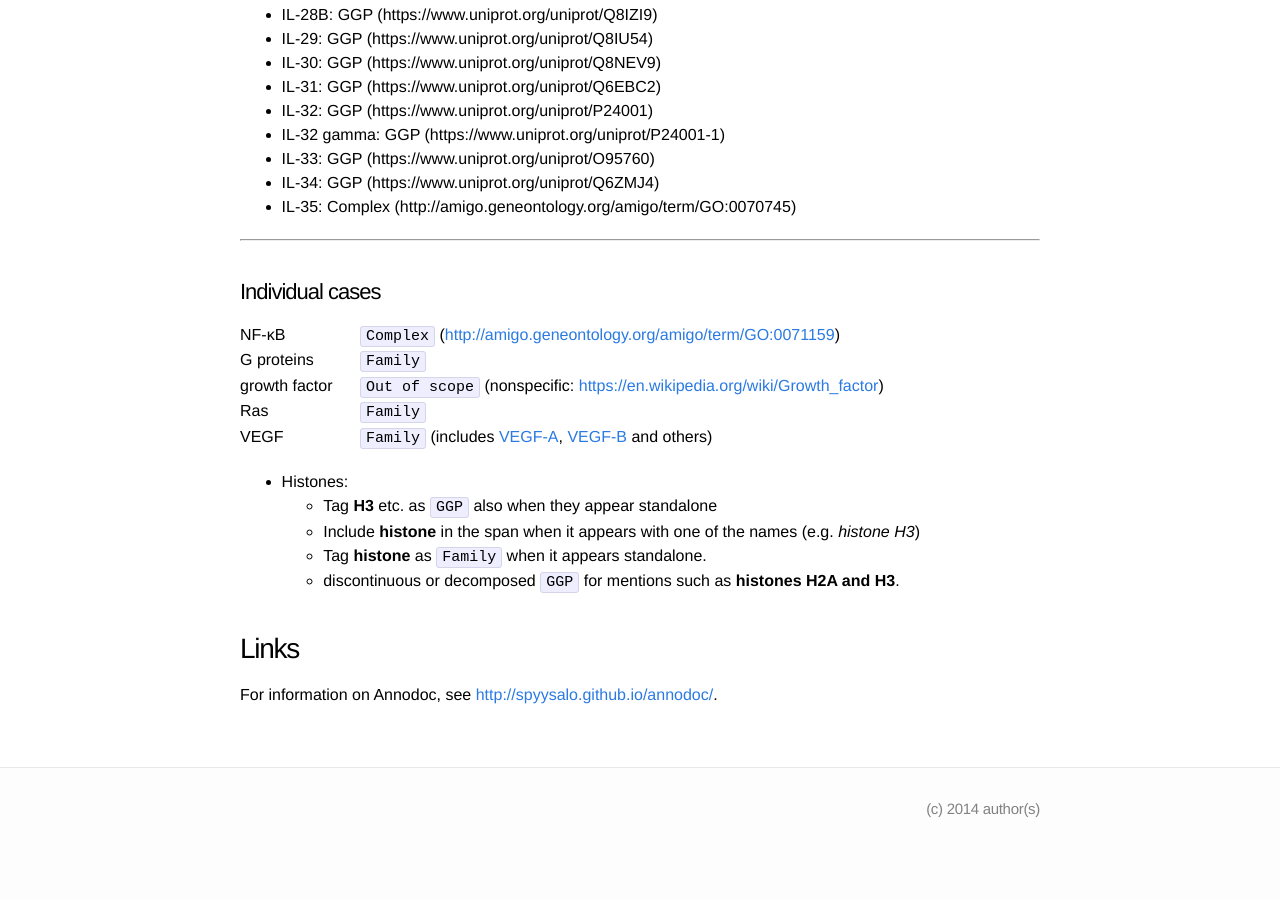
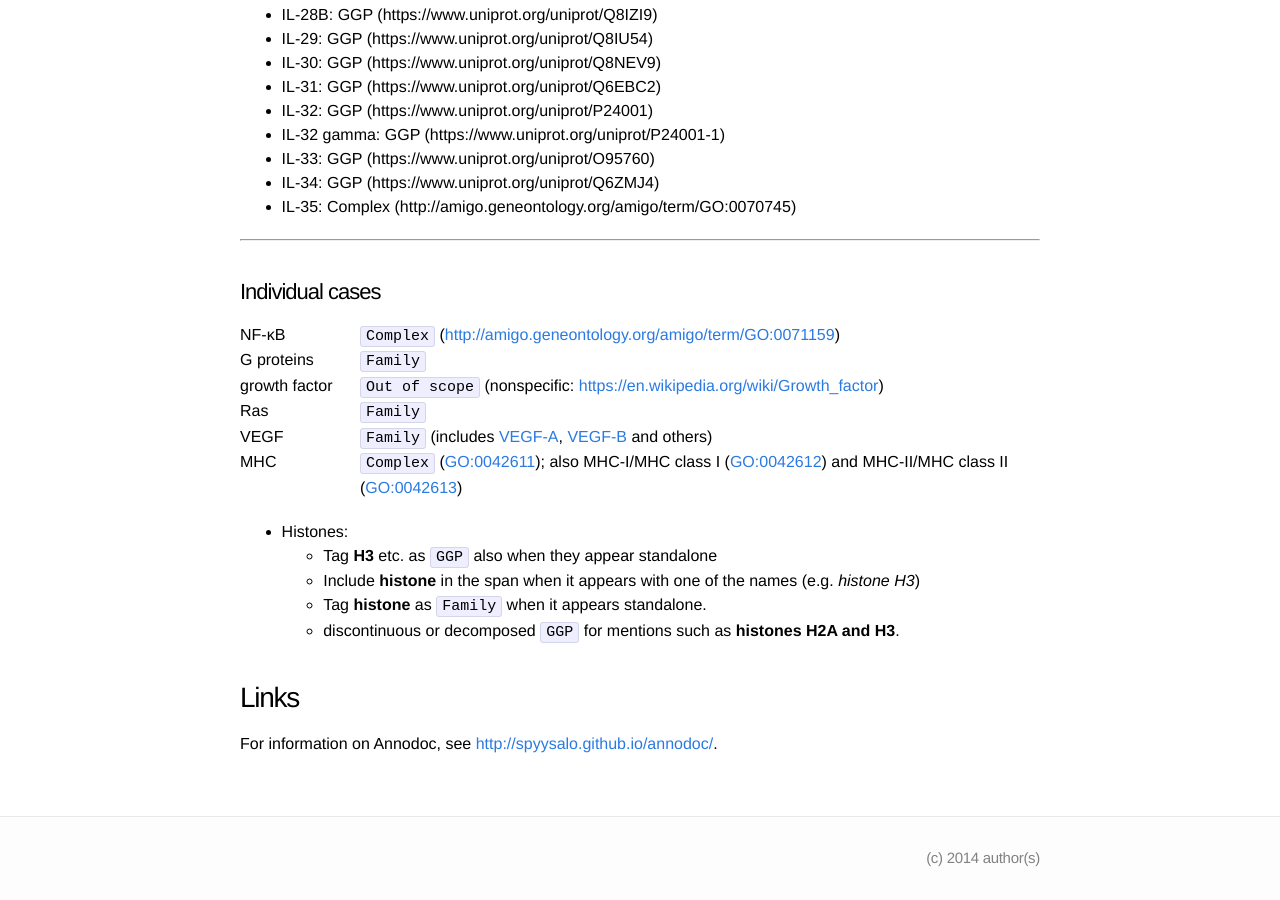
Before and after one commit to spyysalo/stringdb-ggp-corpus-docs, a Jekyll site: the page built from index.md, in a window 1280 px wide and 900 px high, scrolled down 3155 px. Built offline with Jekyll 4.4.1, drawn with Linux system fonts in a browser that asks for light colours; before the commit the page ends 4005 px from its top, so only the background shows below that.

Commit message:
Update index.md

```diff
--- a/index.md
+++ b/index.md
@@ -146,6 +146,9 @@ Ras
 VEGF
 : `Family` (includes [VEGF-A](https://www.uniprot.org/uniprot/P15692), [VEGF-B](https://www.uniprot.org/uniprot/P49765) and others)
 
+MHC
+: `Complex` ([GO:0042611](http://amigo.geneontology.org/amigo/term/GO:0042611)); also MHC-I/MHC class I ([GO:0042612](http://amigo.geneontology.org/amigo/term/GO:0042612)) and MHC-II/MHC class II ([GO:0042613](http://amigo.geneontology.org/amigo/term/GO:0042613))
+
 * Histones:
   * Tag __H3__ etc. as `GGP` also when they appear standalone
   * Include __histone__ in the span when it appears with one of the names (e.g. _histone H3_)
```
